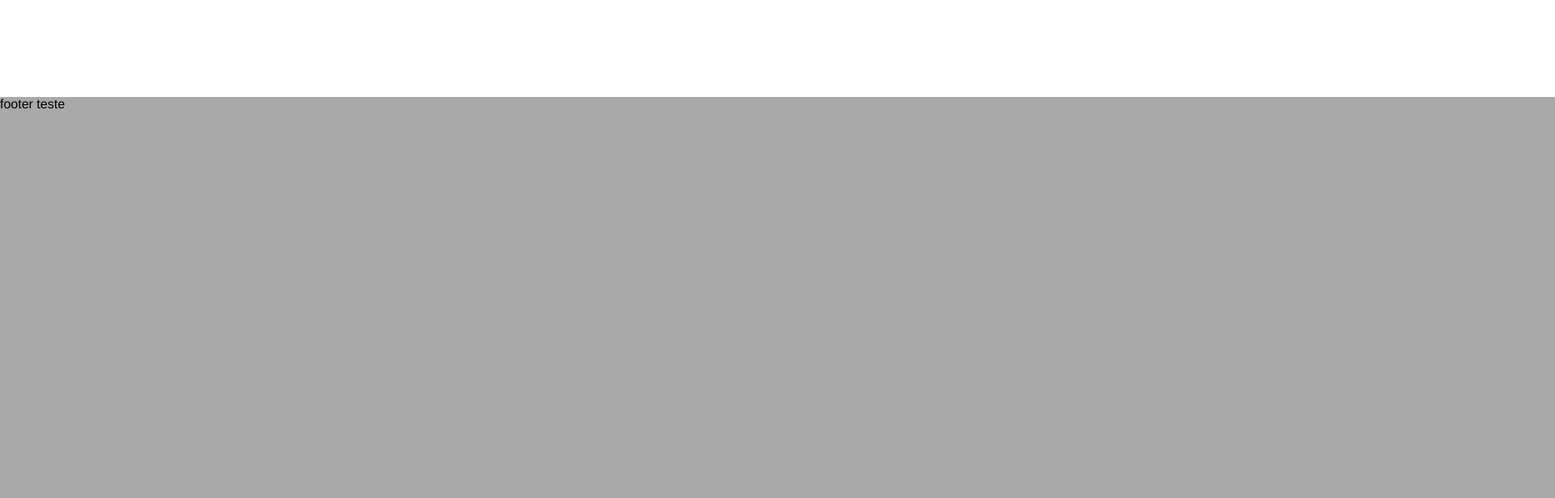
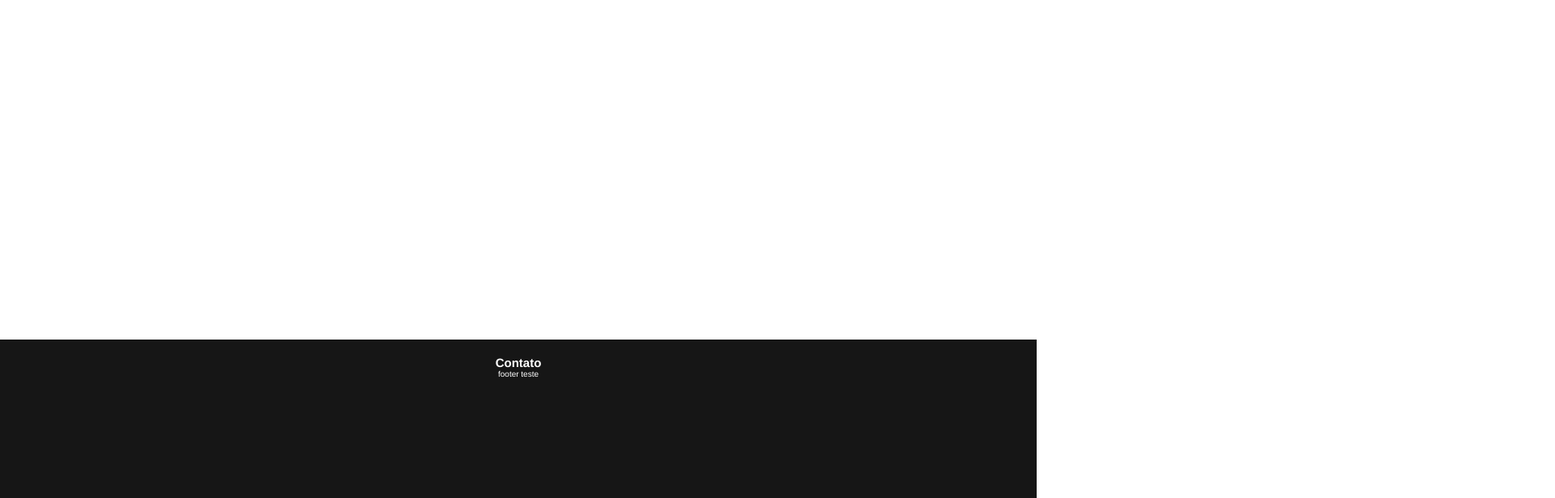
Before and after one commit to joneng2016/my-site, a Vue app: page / in a window 1280 px wide. Shown: the part 380-996 px from the top of the page at 81% size, 1920 px wide, since content can reach past the window. Built offline with nearby package versions, Linux system fonts and the light colour scheme.

Commit message:
fazendo o footer e o sistema que roteia informações por variável para todo o site

```diff
--- a/src/App.js
+++ b/src/App.js
@@ -1,12 +1,17 @@
 import WelcomeStructure from "./components/WelcomeStructure/WelcomeStructure.vue";
 import Footer from "./components/Footer/Footer.vue"
 import Menu from "./components/Menu/Menu.vue";
+import generalInformation from "./artefacts/generalInformation";
 
 export default {
     data() {
         return {
-            generalState:"welcome"
+            generalState:"welcome",
+            content:{}
         }
+    },
+    created( ){
+        this.content = generalInformation()
     },
     components:{
         "main-menu":Menu,
--- a/src/App.vue
+++ b/src/App.vue
@@ -1,7 +1,9 @@
 <template>
   <div id="app">
     <v-card class="overflow-hidden">
-      <main-menu/>
+      <main-menu
+          :content="content"
+      />
       <v-sheet
         id="scrolling-techniques"
         class="overflow-y-auto"
@@ -12,7 +14,9 @@
         <welcome-structure  />
       </div>
       <div class="footer">
-        <footer-component  />
+        <footer-component
+          :content="content"
+        />
       </div>
     </v-card>
   </div>
--- /dev/null
+++ b/src/artefacts/generalInformation.js
@@ -0,0 +1,10 @@
+export default function generalInformation() {
+    return {
+        buttonOne:"Bem Vindo",
+        buttonTwo:"Interesses",
+        buttonThree:"Currículo",
+        mainTitle:"Jonathan Morris Samara - Desenvolvedor de Sistemas Web",
+        buttonFor:"Contato",
+        titleFooter:"Contato"
+    }
+}
--- a/src/components/Footer/Footer.js
+++ b/src/components/Footer/Footer.js
@@ -0,0 +1,8 @@
+export default {
+    props:{
+        content:{
+            type:Object ,
+            required:true
+        }
+    }
+}
--- a/src/components/Footer/Footer.scss
+++ b/src/components/Footer/Footer.scss
@@ -1,6 +1,12 @@
 .body-footer {
-    color:black;
-    background-color:darkgrey;
-    width: 2000px;
-    height: 600px;
+    font-family: 'Franklin Gothic Medium', 'Arial Narrow', Arial, sans-serif;
+    font-size:10px;
+    color:white;
+    background-color:rgb(22, 22, 22);
+    margin:0px;
+    height: 300px;
+    width: 100vw;
+    .content-footer {
+        padding-top:20px;
+    }
 }
--- a/src/components/Footer/Footer.vue
+++ b/src/components/Footer/Footer.vue
@@ -1,11 +1,19 @@
 <template>
     <div class="body-footer">
-        <p>
-            footer teste
-        </p>
+        <div class="content-footer">
+            <center>
+                <h2>{{content.titleFooter}}</h2>
+
+                <p>
+                    footer teste
+                </p>
+            </center>
+        </div>
     </div>
 </template>
 
 <style lang="sass">
     @import "./Footer.scss"
 </style>
+
+<script src="./Footer.js"></script>
--- a/src/components/Menu/Menu.js
+++ b/src/components/Menu/Menu.js
@@ -1,6 +1,12 @@
 import image from "./assets/menu_bar.jpg";
 
 export default {
+    props: {
+        content:{
+            type:Object ,
+            required:true
+        }
+    },
     data() {
         return {
             figImage:image
--- a/src/components/Menu/Menu.vue
+++ b/src/components/Menu/Menu.vue
@@ -10,20 +10,20 @@
     >
         <v-row >
             <v-btn text small  class="button-main-menu">
-                <strong>Bem Vindo</strong>
+                <strong>{{content.buttonOne}}</strong>
             </v-btn>
             <v-btn text small  class="button-main-menu">
-                <strong>Interesses</strong>
+                <strong>{{content.buttonTwo}}</strong>
             </v-btn>
             <v-btn text small  class="button-main-menu">
-                <strong>Currículo</strong>
+                <strong>{{content.buttonThree}}</strong>
             </v-btn>
             <v-btn text small  class="button-main-menu">
-                <strong>Contato</strong>
+                <strong>{{content.buttonFor}}</strong>
             </v-btn>
         </v-row>
 
-        <v-toolbar-title>Jonathan Morris Samara - Desenvolvedor de Sistemas Web</v-toolbar-title>
+        <v-toolbar-title>{{content.mainTitle}}</v-toolbar-title>
 
     </v-app-bar>
 
--- a/src/style.scss
+++ b/src/style.scss
@@ -10,9 +10,9 @@
     margin-left:15px;
     width: 98%;
     padding:12px;
-    height: 450px;
+
 }
 .footer {
     position: absolute;
-    top:500px;
+    top:800px;
 }
```
